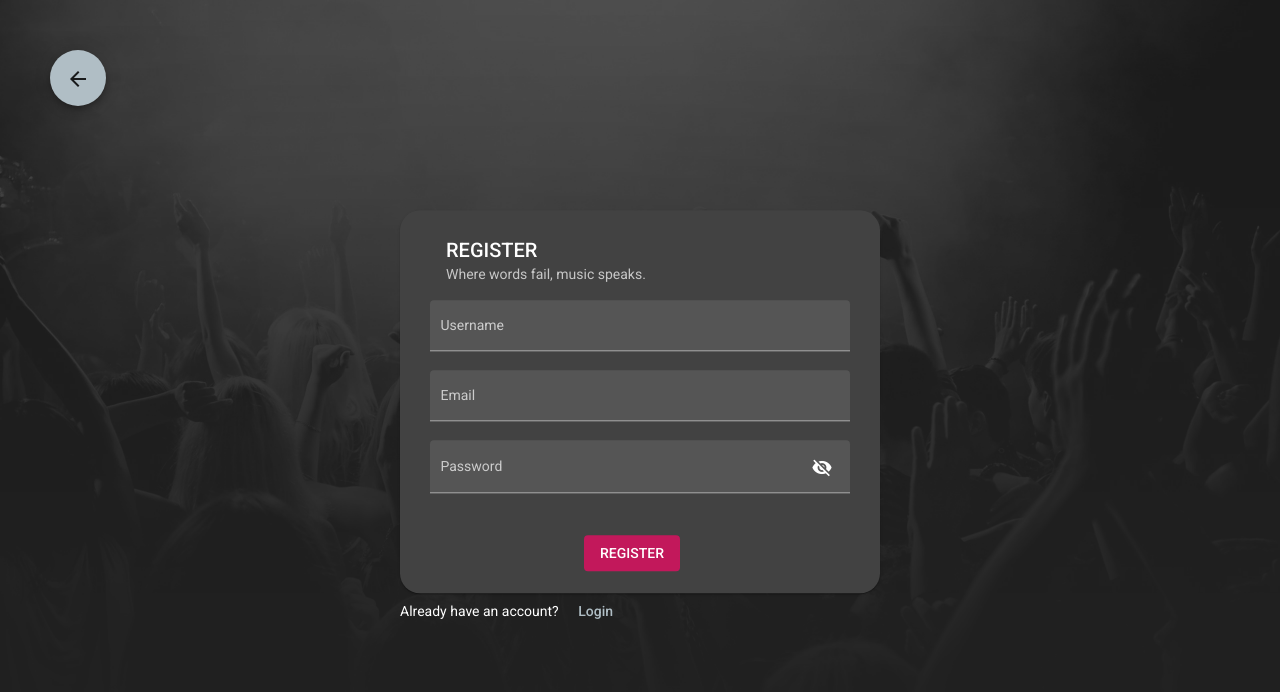
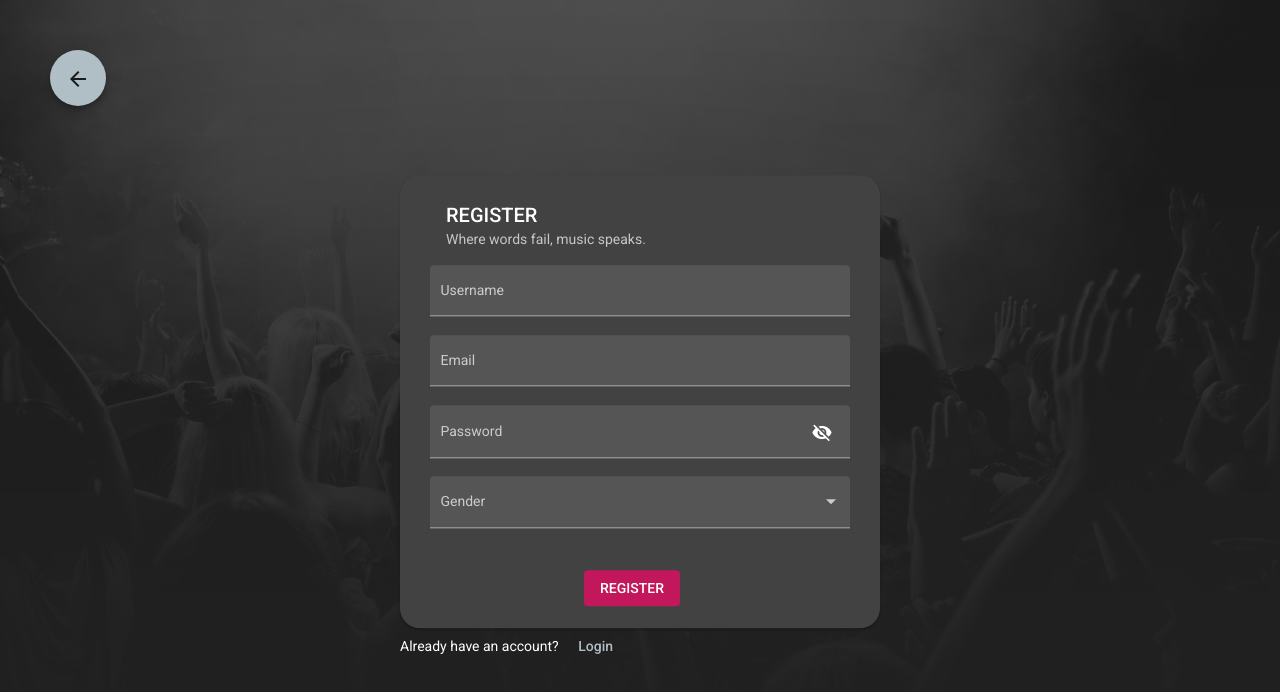
Before and after one commit to xUser5000/taste-frontend, an Angular app: page /register in a window 1280 px wide. Shown: the top 692 px of the page. Built offline with nearby package versions, Linux system fonts and the light colour scheme.

Commit message:
Added gender field in the registration form

```diff
--- a/src/app/ui.module.ts
+++ b/src/app/ui.module.ts
@@ -7,6 +7,8 @@ import { MatCardModule } from '@angular/material/card';
 import { MatFormFieldModule } from '@angular/material/form-field';
 import { MatInputModule } from '@angular/material/input';
 import { MatIconModule } from '@angular/material/icon';
+import { MatRadioModule } from '@angular/material/radio';
+import { MatSelectModule } from '@angular/material/select';
 
 import { LandingComponent } from './ui/landing/landing.component';
 import { LoginComponent } from './ui/login/login.component';
@@ -31,6 +33,8 @@ const routes: Routes = [
     MatFormFieldModule,
     MatInputModule,
     MatIconModule,
+    MatRadioModule,
+    MatSelectModule,
     FormsModule,
     RouterModule.forRoot(routes)
   ],
--- a/src/app/ui/login/login.component.html
+++ b/src/app/ui/login/login.component.html
@@ -7,7 +7,7 @@
         </mat-card-header>
         <mat-card-content>
 
-            <form>
+            <form autocomplete="off">
 
                 <mat-form-field appearance="fill" class="field">
                     <mat-label>Username or Email</mat-label>
--- a/src/app/ui/login/login.component.ts
+++ b/src/app/ui/login/login.component.ts
@@ -10,7 +10,7 @@ export class LoginComponent implements OnInit {
 
   username: string = "";
   password: string = "";
-  hide = true;
+  hide: boolean = true;
 
   constructor(private router: Router) {
   }
--- a/src/app/ui/register/register.component.html
+++ b/src/app/ui/register/register.component.html
@@ -7,7 +7,7 @@
         </mat-card-header>
         <mat-card-content>
 
-            <form>
+            <form autocomplete="off">
 
                 <mat-form-field appearance="fill" class="field">
                     <mat-label>Username</mat-label>
@@ -52,6 +52,16 @@
                     </button>
                 </mat-form-field>
 
+                <br>
+
+                <mat-form-field appearance="fill" class="field">
+                    <mat-label>Gender</mat-label>
+                    <mat-select [(value)]="gender">
+                        <mat-option value="male">male</mat-option>
+                        <mat-option value="female">female</mat-option>
+                    </mat-select>
+                </mat-form-field>
+
             </form>
 
         </mat-card-content>
--- a/src/app/ui/register/register.component.ts
+++ b/src/app/ui/register/register.component.ts
@@ -10,6 +10,7 @@ export class RegisterComponent implements OnInit {
   username: string = "";
   email: string = "";
   password: string = "";
+  gender: string = "";        // If gender="", then the user has not selected a gender yet
   hide = true;
 
   constructor(private router: Router) {
```
